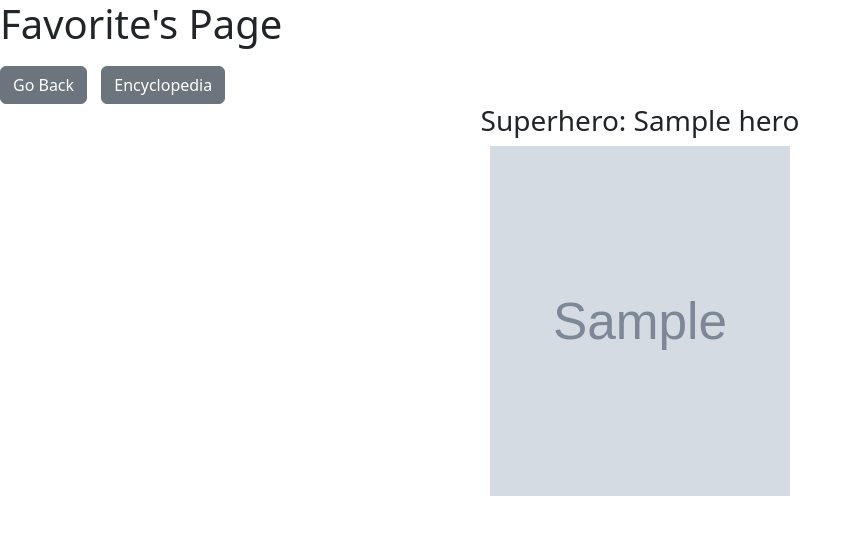
After one commit to Gucci-Man/Superhero-Encyclopedia, a Flask app: template templates/favorites.html in a window 1280 px wide. The commit adds this page. Shown: the top 553 px of the page, without its empty margins (0-861 px from the left). Run offline with Flask 3, Linux system fonts and the light colour scheme; tables that the repository leaves empty hold one stand-in row (values such as "Sample post"); the template is opened without the code that fills it: values that come from a table or form of the project are taken from there, most other values are stand-ins (such as "Sample title", 1, 10 or a date in 2020); grey boxes marked "Sample" are stand-in pictures; some libraries are stand-ins or nearby versions.

Commit message:
Add favorites page

```diff
--- a/app.py
+++ b/app.py
@@ -140,6 +140,28 @@ def delete_user():
     return redirect("/")
 
 
+@app.route("/users/favorites")
+def user_favs():
+    """Page for user favorites"""
+
+    if not g.user:
+        flash("Access unauthorized.", "danger")
+        return redirect('/')
+
+    # To store the user favorite heros and send to page
+    fav_heros = []
+
+    # Retrieve list of hero ids from user favorites
+    # To retrieve the superhero info
+    fav_list = g.user.favorites
+    id_list = [fav.hero_id for fav in fav_list]
+
+    # Create superhero object from API request and add to list for page
+    for hero_id in id_list:
+        superhero = get_request(hero_id)
+        fav_heros.append(superhero)
+
+    return render_template("favorites.html", fav_heros=fav_heros, user=g.user)
 ############################################################################
 # Main encyclopedia routes:
 
--- a/static/stylesheets/style.css
+++ b/static/stylesheets/style.css
@@ -20,6 +20,15 @@ i {
     position: relative;
     top: 200px;
 
+}
+
+.container-fav {
+  box-sizing: border-box;
+  height: 450px;
+  width: 400px;
+  text-align: center;
+  margin: auto;
+  position: relative;
 
 }
 
--- /dev/null
+++ b/templates/favorites.html
@@ -0,0 +1,14 @@
+{% extends 'base.html' %}
+{% block content %}
+<div>
+    <h1>Favorite's Page</h1>
+    <a href="/users/{{user.id}}" class="btn btn-secondary btn-block">Go Back</a>
+    <a href="/superheros" class="btn btn-secondary btn-block">Encyclopedia</a>
+{% for hero in fav_heros %}
+    <div class="container-fav">
+        <h3>Superhero: {{hero.name}}</h3>
+        <img src="{{hero.image}}" alt="{{hero.name}}" height="350" width="300">
+    </div>
+{% endfor %}
+</div>
+{% endblock %}
--- a/templates/info.html
+++ b/templates/info.html
@@ -3,7 +3,7 @@
 <div>
     <a href="/logout" class="btn btn-secondary btn-block">Logout</a>
     <a href="/users/{{user.id}}" class="btn btn-secondary btn-block">User Profile</a>
-
+    <a href="/users/favorites" class="btn btn-secondary btn-block">See Favorites</a>
     <div class="grid">
         <h1>Superhero Encyclopedia</h1>
         <div class="row">
--- a/templates/profile.html
+++ b/templates/profile.html
@@ -12,5 +12,6 @@
         <li>Bio: {{user.bio}}</li>
     </ul>
     <a href="/users/edit" class="btn btn-secondary btn-block">Edit Profile</a>
+    <a href="/users/favorites" class="btn btn-secondary btn-block">See Favorites</a>
 </div>
 {% endblock %}
```
